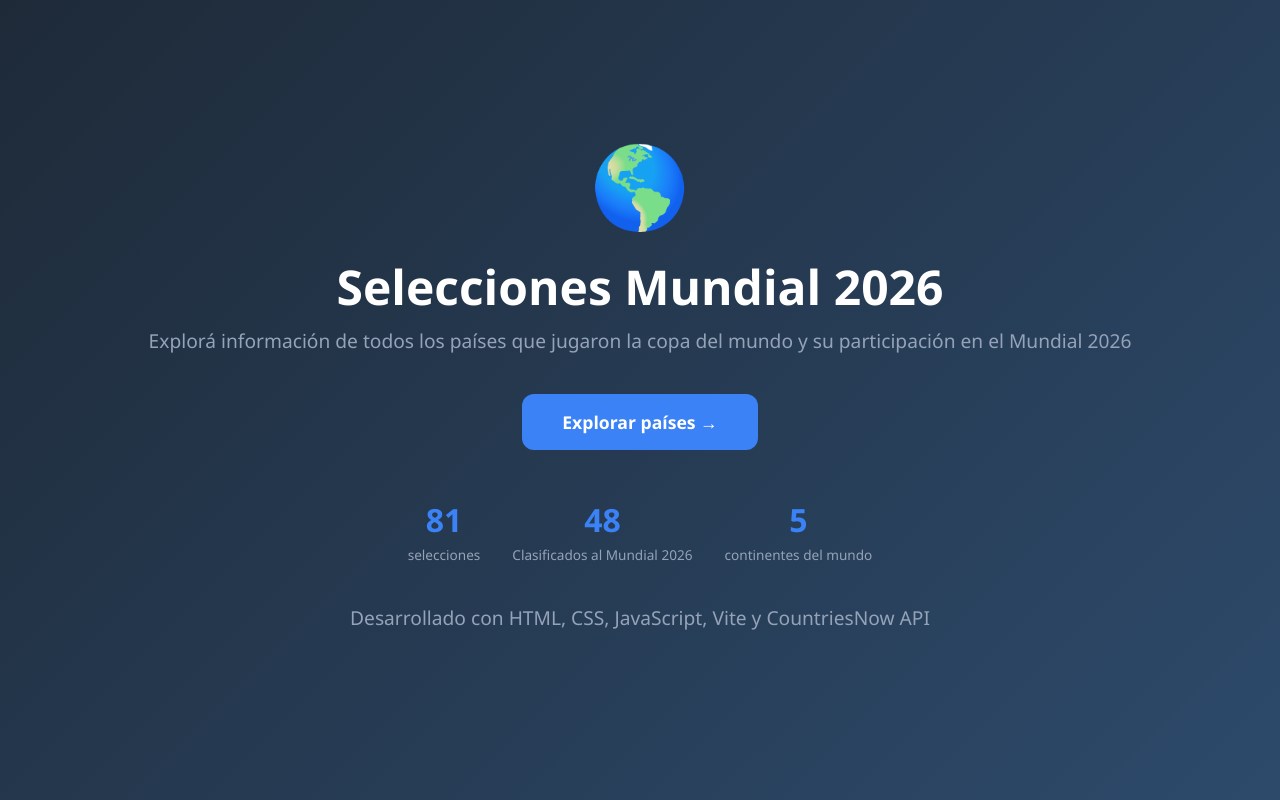
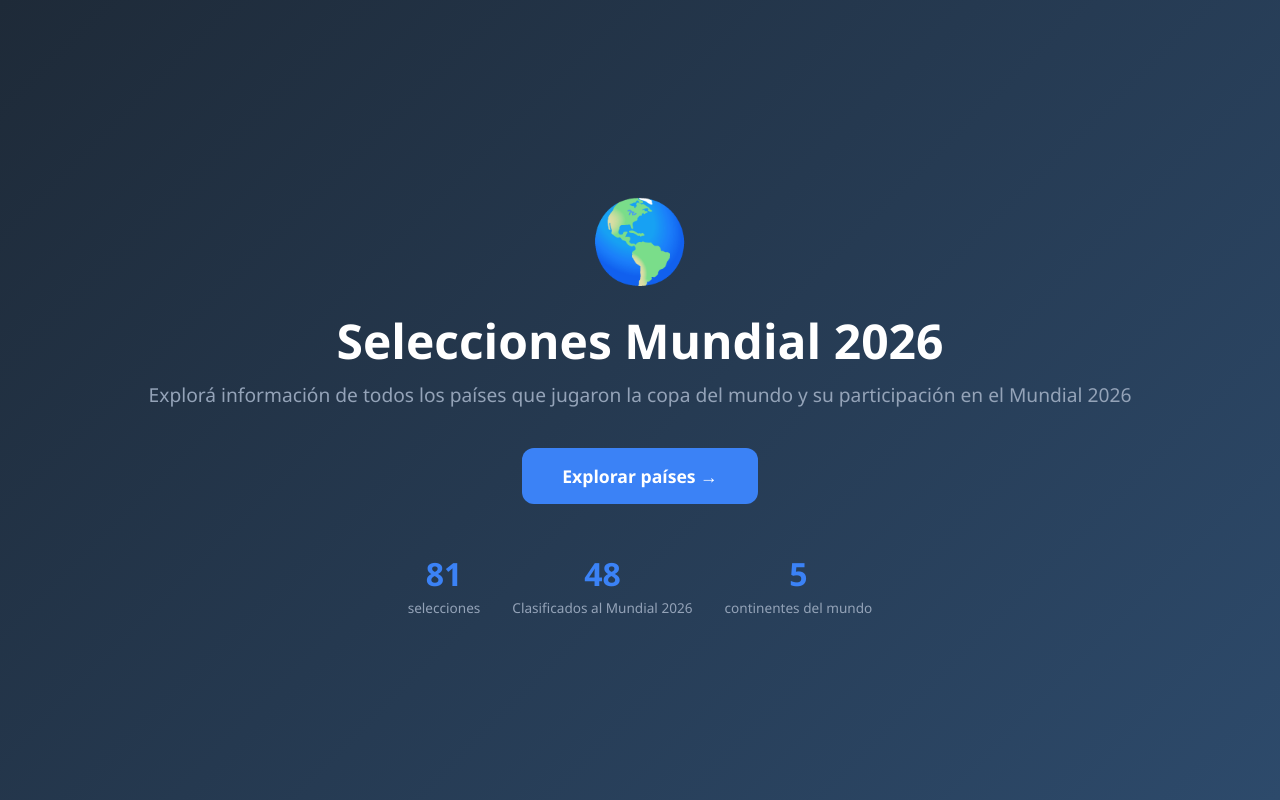
Before and after one commit to Santiagoovejero1410/pro-5, a website built with Vite: page index.html in a window 1280 px wide. Built offline with nearby package versions, Linux system fonts and the light colour scheme.

```diff
--- a/index.html
+++ b/index.html
@@ -17,13 +17,6 @@
       justify-content: center;
       color: white;
     }
-    footer {
-  margin-top: 40px;
-  text-align: center;
-  color: #94a3b8;
-  font-size: 0.9rem;
-}
-
     .hero {
       text-align: center;
       padding: 2rem;
@@ -108,9 +101,6 @@
         <div class="label">continentes del mundo</div>
       </div>
     </div>
-    <footer>
-  <p>Desarrollado con HTML, CSS, JavaScript, Vite y CountriesNow API</p>
-</footer>
   </div>
 </body>
 </html>
```
